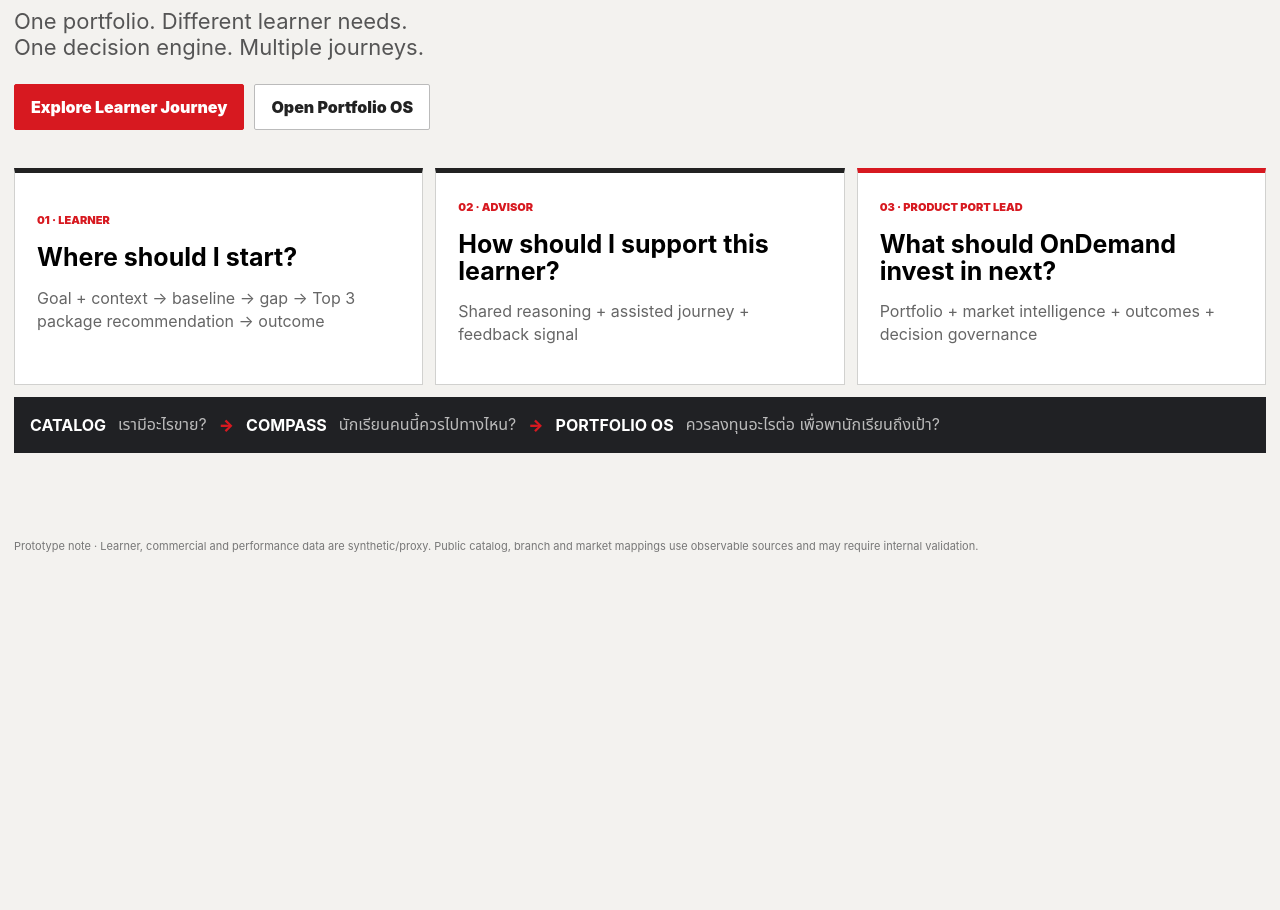
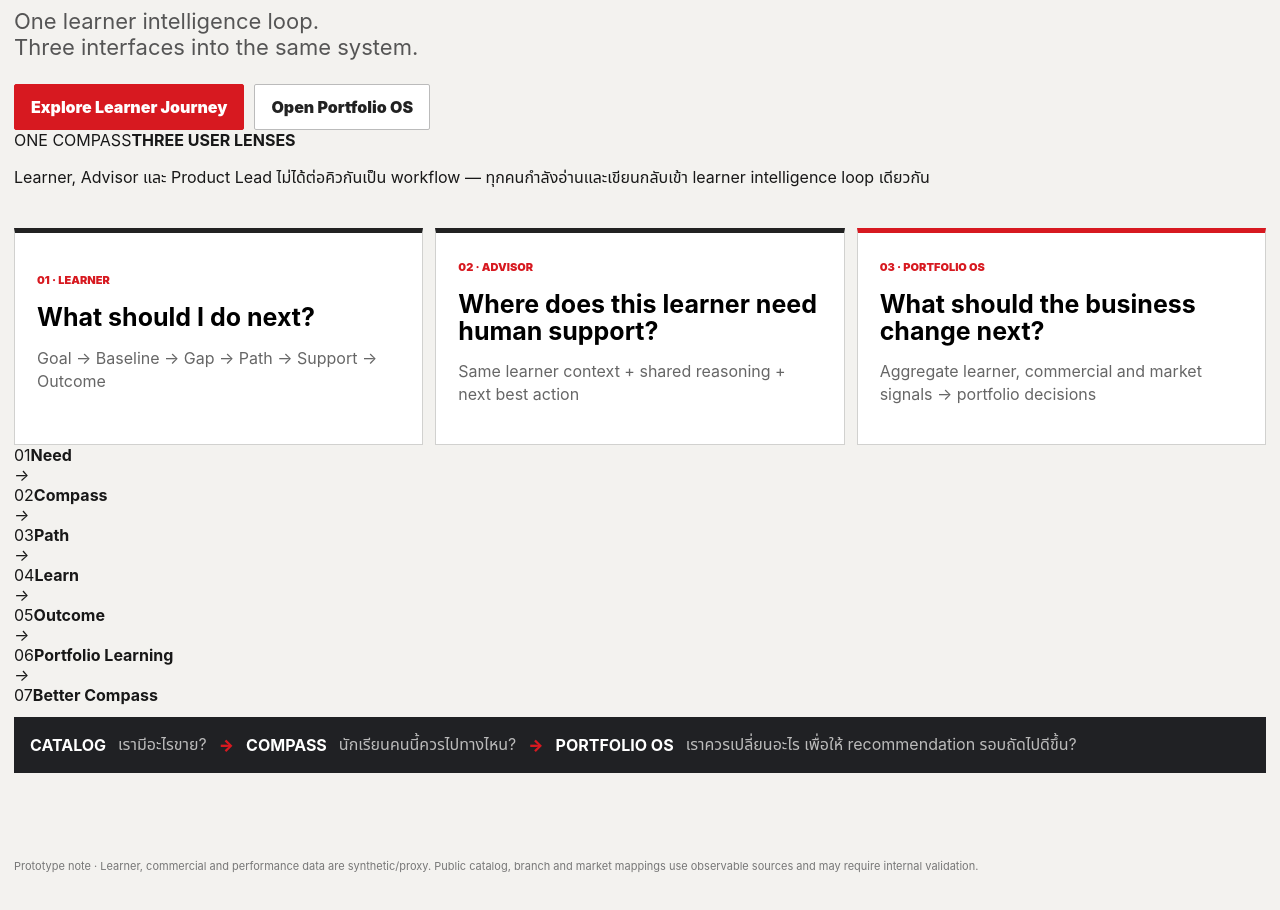
Before and after one commit to napasorn-tha/the-compass-prototype, a React (Vite) app: page / in a window 1280 px wide. Shown: the part 340-1250 px from the top of the page. Before the commit the page ends 933 px from the top, so only its background shows below. Built offline with nearby package versions, Linux system fonts and the light colour scheme.

Commit message:
Refine Compass home story and learner navigation

```diff
--- a/src/App.tsx
+++ b/src/App.tsx
@@ -12,7 +12,8 @@
   { id: 'goal', label: 'Goal & Context' },
   { id: 'baseline', label: 'Baseline' },
   { id: 'gap', label: 'Gap Map' },
-  { id: 'path', label: 'Path' },
+  { id: 'path', label: 'Recommended Path' },
+  { id: 'support', label: 'Support' },
   { id: 'outcome', label: 'Outcome' },
 ]
 
@@ -23,17 +24,60 @@
         <div>
           <div className="eyebrow">ONDEMAND PRODUCT PORTFOLIO PROTOTYPE</div>
           <h1>From Catalog<br/>to <span>Compass</span></h1>
-          <p>One portfolio. Different learner needs.<br/>One decision engine. Multiple journeys.</p>
-          <div className="actions"><button className="primary" onClick={()=>open('learner')}>Explore Learner Journey</button><button className="secondary" onClick={()=>open('portfolio')}>Open Portfolio OS</button></div>
+          <p>One learner intelligence loop.<br/>Three interfaces into the same system.</p>
+          <div className="actions">
+            <button className="primary" onClick={()=>open('learner')}>Explore Learner Journey</button>
+            <button className="secondary" onClick={()=>open('portfolio')}>Open Portfolio OS</button>
+          </div>
         </div>
         <div className="home-number">00</div>
       </div>
+
+      <div className="home-system-title">
+        <span>ONE COMPASS</span>
+        <b>THREE USER LENSES</b>
+        <p>Learner, Advisor และ Product Lead ไม่ได้ต่อคิวกันเป็น workflow — ทุกคนกำลังอ่านและเขียนกลับเข้า learner intelligence loop เดียวกัน</p>
+      </div>
+
       <div className="three-layer">
-        <button onClick={()=>open('learner')}><span>01 · LEARNER</span><b>Where should I start?</b><p>Goal + context → baseline → gap → Top 3 package recommendation → outcome</p></button>
-        <button onClick={()=>open('advisor')}><span>02 · ADVISOR</span><b>How should I support this learner?</b><p>Shared reasoning + assisted journey + feedback signal</p></button>
-        <button onClick={()=>open('portfolio')}><span>03 · PRODUCT PORT LEAD</span><b>What should OnDemand invest in next?</b><p>Portfolio + market intelligence + outcomes + decision governance</p></button>
+        <button onClick={()=>open('learner')}>
+          <span>01 · LEARNER</span>
+          <b>What should I do next?</b>
+          <p>Goal → Baseline → Gap → Path → Support → Outcome</p>
+        </button>
+        <button onClick={()=>open('advisor')}>
+          <span>02 · ADVISOR</span>
+          <b>Where does this learner need human support?</b>
+          <p>Same learner context + shared reasoning + next best action</p>
+        </button>
+        <button onClick={()=>open('portfolio')}>
+          <span>03 · PORTFOLIO OS</span>
+          <b>What should the business change next?</b>
+          <p>Aggregate learner, commercial and market signals → portfolio decisions</p>
+        </button>
       </div>
-      <div className="home-principle"><b>CATALOG</b><span>เรามีอะไรขาย?</span><i>→</i><b>COMPASS</b><span>นักเรียนคนนี้ควรไปทางไหน?</span><i>→</i><b>PORTFOLIO OS</b><span>ควรลงทุนอะไรต่อ เพื่อพานักเรียนถึงเป้า?</span></div>
+
+      <div className="shared-loop">
+        <div><span>01</span><b>Need</b></div>
+        <i>→</i>
+        <div><span>02</span><b>Compass</b></div>
+        <i>→</i>
+        <div><span>03</span><b>Path</b></div>
+        <i>→</i>
+        <div><span>04</span><b>Learn</b></div>
+        <i>→</i>
+        <div><span>05</span><b>Outcome</b></div>
+        <i>→</i>
+        <div><span>06</span><b>Portfolio Learning</b></div>
+        <i>→</i>
+        <div><span>07</span><b>Better Compass</b></div>
+      </div>
+
+      <div className="home-principle">
+        <b>CATALOG</b><span>เรามีอะไรขาย?</span><i>→</i>
+        <b>COMPASS</b><span>นักเรียนคนนี้ควรไปทางไหน?</span><i>→</i>
+        <b>PORTFOLIO OS</b><span>เราควรเปลี่ยนอะไร เพื่อให้ recommendation รอบถัดไปดีขึ้น?</span>
+      </div>
     </section>
   )
 }
```
